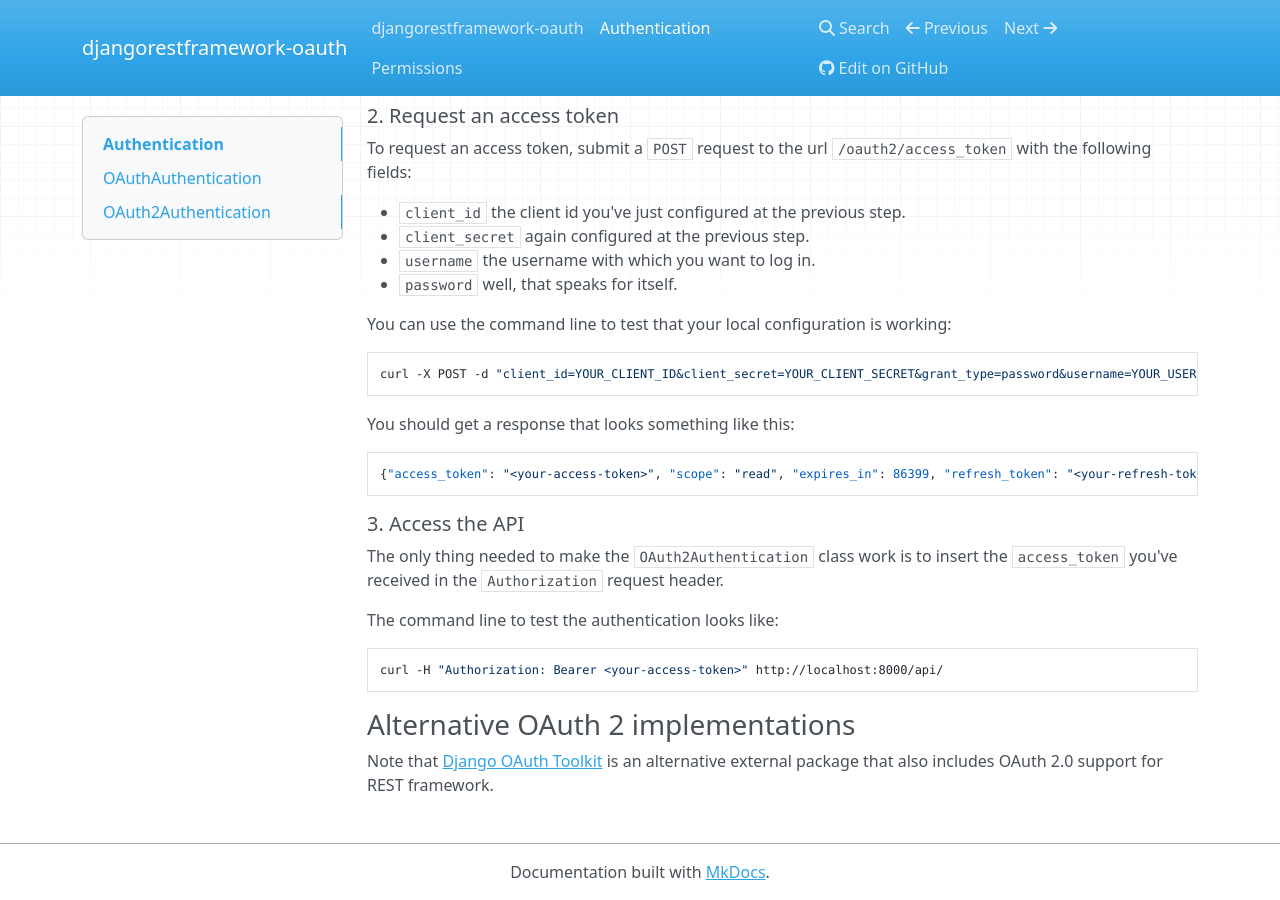
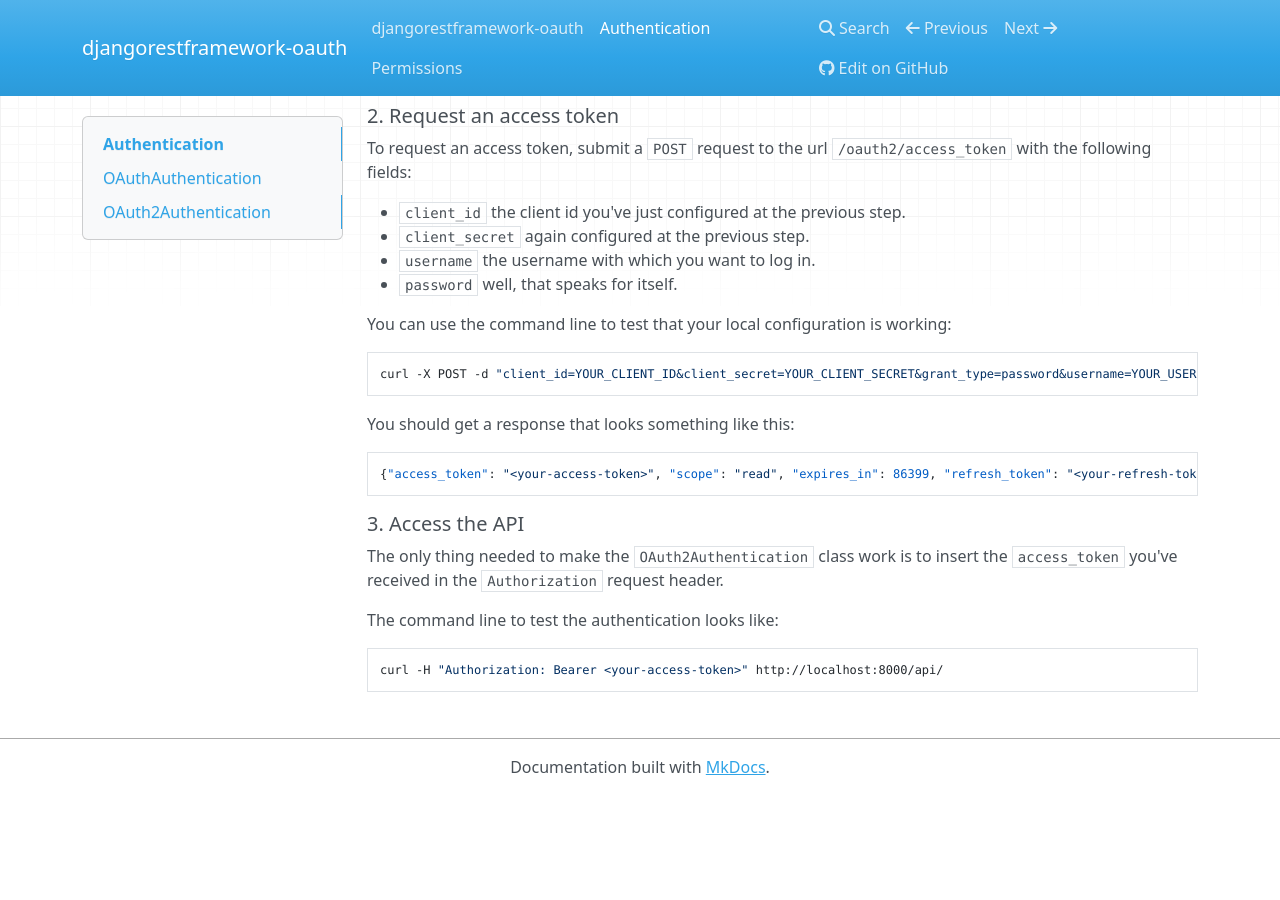
Before and after one commit to jpadilla/django-rest-framework-oauth, an MkDocs documentation site: the page built from docs/authentication.md, in a window 1280 px wide and 900 px high, scrolled down 1835 px. Built offline with MkDocs 1.6.1, drawn with Linux system fonts in a browser that asks for light colours; nearby versions of some CDN libraries; after the commit the page ends 2630 px from its top, so only the background shows below that.

Commit message:
Drop 'Alternative OAuth 2 implementations'.

```diff
--- a/docs/authentication.md
+++ b/docs/authentication.md
@@ -97,10 +97,6 @@
 
     curl -H "Authorization: Bearer <your-access-token>" http://localhost:8000/api/
 
-### Alternative OAuth 2 implementations
-
-Note that [Django OAuth Toolkit][django-oauth-toolkit] is an alternative external package that also includes OAuth 2.0 support for REST framework.
-
 [oauth-1.0a]: http://oauth.net/core/1.0a
 [django-oauth-plus]: http://code.larlet.fr/django-oauth-plus
 [django-oauth2-provider]: https://github.com/caffeinehit/django-oauth2-provider
```
